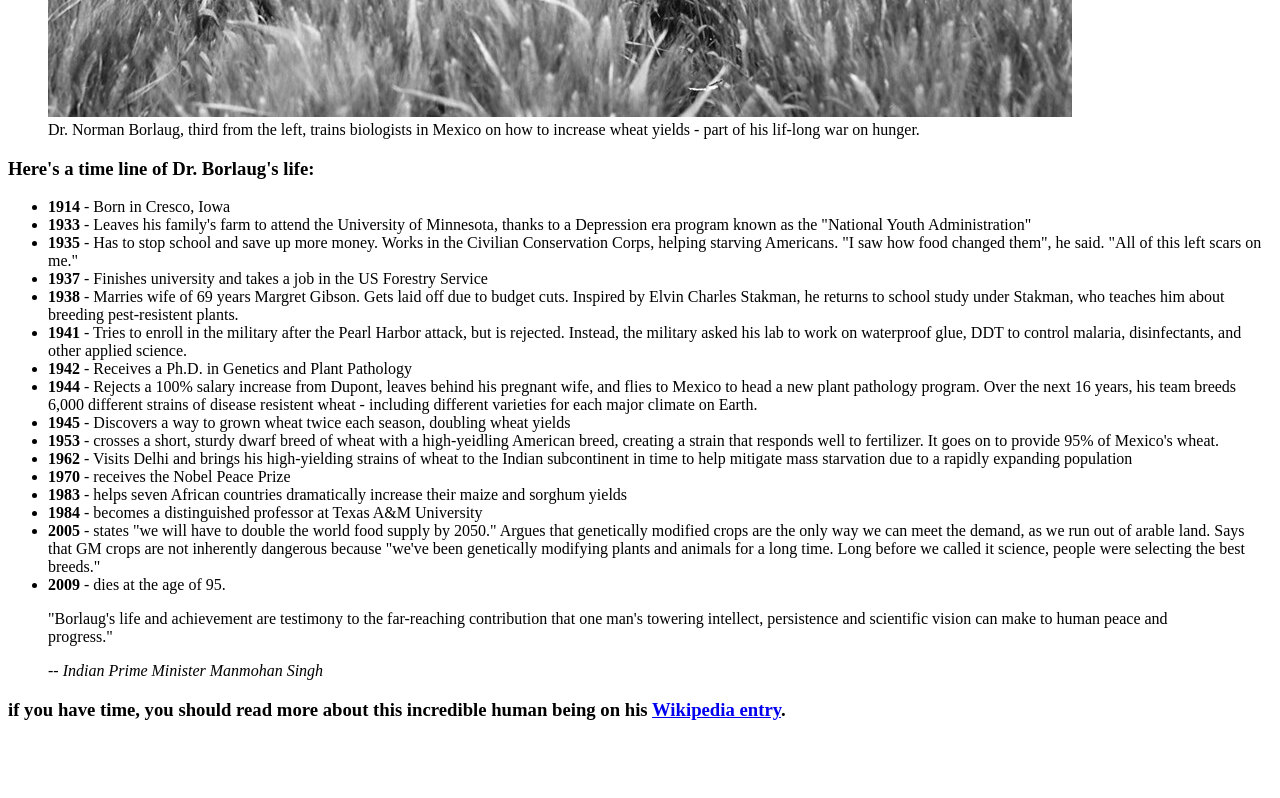
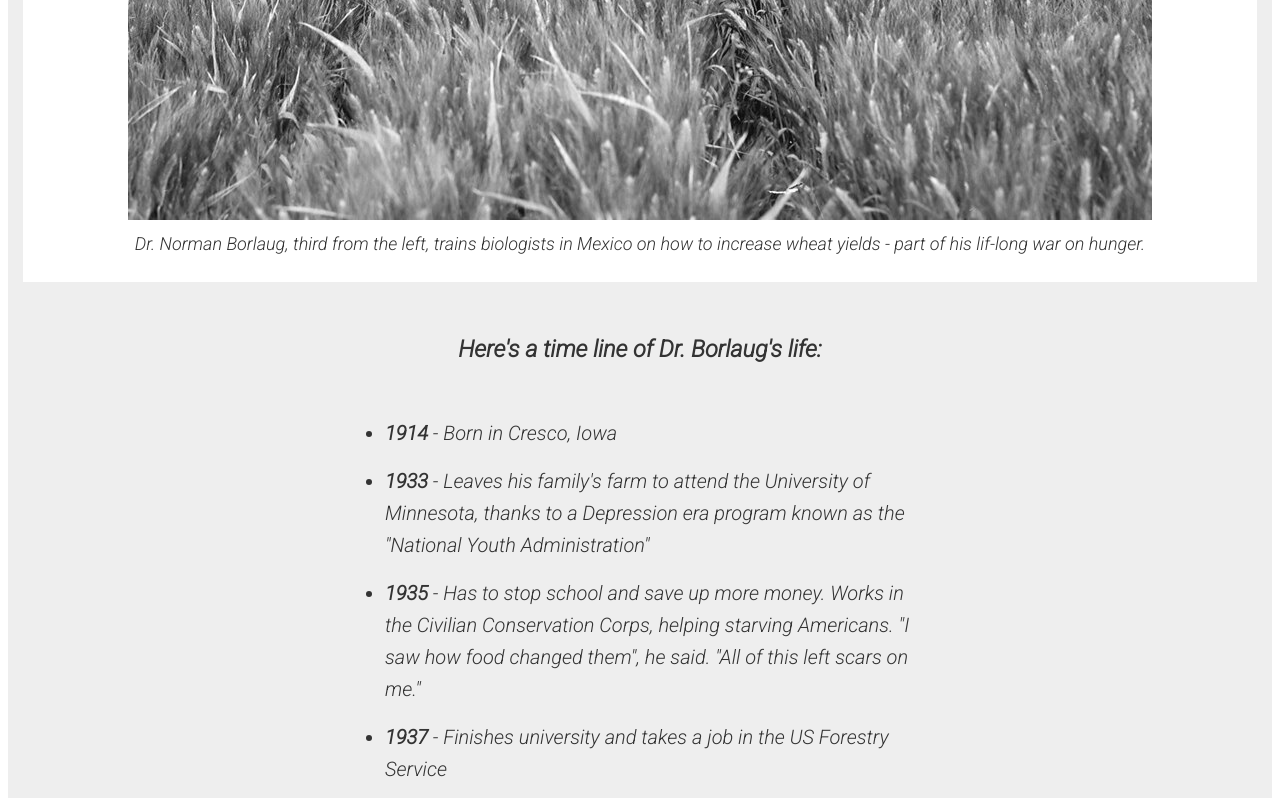
Before and after one commit to jef-97/fcc-tribute-page, a plain HTML site: page index.html in a window 1280 px wide. Shown: the part 620-1418 px from the top of the page. Before the commit the page ends 1360 px from the top, so only its background shows below. Drawn offline with Linux system fonts and the light colour scheme.

Commit message:
Add css ul blockquote and a

```diff
--- a/index.html
+++ b/index.html
@@ -4,6 +4,8 @@
     <meta charset="UTF-8">
     <meta name="viewport" content="width=device-width, initial-scale=1.0">
     <title>FCC: Tribute Page</title>
+    <link rel="stylesheet" href="styles/main-css.css">
+    <link href="https://fonts.googleapis.com/css2?family=Roboto:ital,wght@1,300&display=swap" rel="stylesheet">
 </head>
 <body>
 <main id="main">
@@ -15,7 +17,7 @@
     </figure>
 
     <section id="tribute-info">
-        <h3>Here's a time line of Dr. Borlaug's life:</h3>
+        <h3 id="headline">Here's a time line of Dr. Borlaug's life:</h3>
             <ul>
                 <li><strong>1914</strong> - Born in Cresco, Iowa</li>
                 <li><strong>1933</strong> - Leaves his family's farm to attend the University of Minnesota, thanks to a Depression era program known as the "National  Youth Administration"</li>
@@ -37,9 +39,9 @@
             <blockquote cite="http://news.rediff.com/report/2009/sep/14/pm-pays-tribute-to-father-of-green-revolution-borlaug.htm">
                 <p>"Borlaug's life and achievement are testimony to the far-reaching contribution that one man's towering intellect, persistence and scientific vision can make to human peace and progress." </p>
                 <cite>-- Indian Prime Minister Manmohan Singh</cite>
-
             </blockquote>
     </section>
+
     <h3>if you have time, you should read more about this incredible human being on his <a id="tribute-link" href="https://en.wikipedia.org/wiki/Norman_Borlaug" target="_blank">Wikipedia entry</a>.</h3>
 </main>
 
--- a/styles/main-css.css
+++ b/styles/main-css.css
@@ -33,4 +33,33 @@
 
 #img-caption {
     padding: 10px;
+    font-size: 18px;
 }
+
+#headline  {
+    margin: 50px 0;
+    text-align: center;
+}
+
+ul {
+    max-width: 550px;
+    margin: 0 auto 50px auto;
+    text-align: left;
+    line-height: 1.6;
+}
+
+li {
+    margin: 16px 0;
+}
+
+blockquote {
+    font-style: italic;
+    margin: 0 auto 50px auto;
+    max-width: 545px;
+    text-align: left;
+}
+
+a {
+    text-decoration: underline;
+    color: #333;
+}
```
